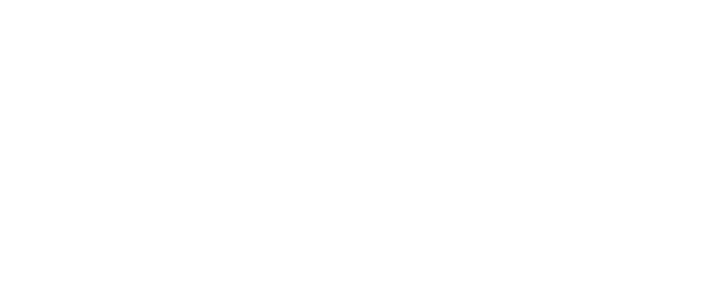
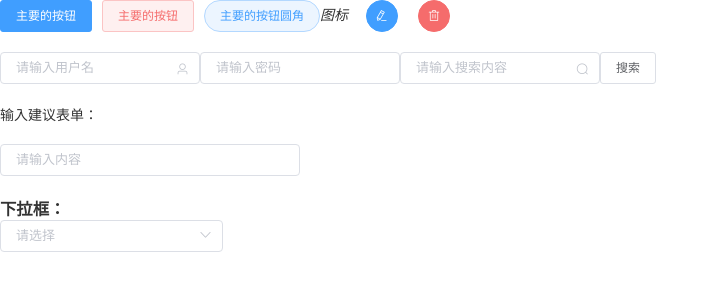
Before and after one commit to esir-indv/aliyunecs-vue, a Vue app: page /#/elementtemp in a window 1280 px wide. Shown: the top 300 px of the page, without its empty margins (0-719 px from the left). Built offline with nearby package versions, Linux system fonts and the light colour scheme.

Commit message:
新增ElementTemp Vue组件

```diff
--- a/src/router/index.js
+++ b/src/router/index.js
@@ -1,19 +1,30 @@
+import Vue from "vue";
 import VueRouter from "vue-router";
-import Vue from "vue";
-import Home from '@/views/HomeView.vue'
+
 Vue.use(VueRouter)
+
+
+
+const routes = [
+//重定向路由
+  {
+    path:'/',
+    redirect:'home',
+  },
+  {
+    path: '/home',
+    name: 'Home',
+    component: ()=>import('../views/HomeView.vue')
+  },
+  {
+    path: '/elementtemp',
+    name: 'ElementTemp',
+    component: () => import('../views/ElementTemp.vue')
+  }
+  ]
 
 const router = new VueRouter({
   //指定hash属性与组件的对应关系
-  routes:[
-    //重定向路由
-    {
-      path:'/',
-      redirect:'home'},
-    {
-      path:'/home',
-      component:Home
-    },
-  ]
+  routes,
 })
 export default router
--- /dev/null
+++ b/src/views/ElementTemp.vue
@@ -0,0 +1,76 @@
+<template>
+    <div>
+        <el-button type="primary" plain> 主要的按钮</el-button>
+        <el-button type="danger" plain> 主要的按钮</el-button>
+        <el-button type="primary" plain round> 主要的按钮圆角</el-button>
+
+        <i>图标</i>&nbsp;&nbsp;&nbsp;&nbsp;
+        <el-button circle icon="el-icon-edit" type="primary"></el-button>&nbsp;&nbsp;
+        <el-button circle icon="el-icon-delete" type="danger"></el-button>
+
+        <el-row style="margin-top: 20px">
+            <el-col>
+                <el-input style="width: 200px "  v-model="username" placeholder="请输入用户名" suffix-icon="el-icon-user"></el-input>
+                <el-input show-password style="width: 200px" v-model="password" placeholder="请输入密码"></el-input>
+                <el-input clearable style="width: 200px" v-model="search" placeholder="请输入搜索内容" suffix-icon="el-icon-search"></el-input>
+                <el-button>搜索</el-button>
+                <div style="margin-top: 20px" >
+                    输入建议表单：
+                    <el-row style="margin: 20px 0">
+                        <el-autocomplete style="width: 300px" placeholder="请输入内容" :fetch-suggestions="querySearch" :trigger-on-focus="false" v-model="SearchSuggestion">
+                        </el-autocomplete>
+                    </el-row>
+                </div>
+            </el-col>
+        </el-row>
+
+        <el-row>
+            <h3>下拉框：</h3>
+            <el-select v-model="select" @change="changeSelect" multiple filterable>
+              <el-option v-for = "item in fruits" :key="item.id" :label="item.label" :value="item.name"></el-option>
+            </el-select>
+
+        </el-row>
+    </div>
+
+
+</template>
+<script >
+export default {
+    name:'ElementTemp',
+    computed: {
+        querystring() {
+            return querystring
+        }
+    },
+    data(){
+        return{
+            username:'',
+            password:'',
+            search:'',
+            SearchSuggestion:'',
+            coffees:[{value:'1星巴克咖啡'},{value:'2瑞幸咖啡'},{value:'3库底咖啡'}],
+            select:'',
+            fruits:[
+                {label:'大苹果',id :1},
+                {label:'大苹果',id :2},
+                {label:'小香蕉',id :3},
+                {label:'小桃子',id :4},
+                {label:'中西瓜',id :5},
+                {label:'中西瓜',id :6}
+
+            ]
+        }
+    },
+    methods:{
+        querySearch(query ,cb){
+            let result =  query ? this.coffees.filter(value => value.value.includes(query)) : this.coffees
+            cb(result)
+        },
+        changeSelect(){
+            console.log(this.select)
+        }
+
+    }
+}
+</script>
```
Also changed, not shown: src/main.js (+5 -2 lines).
